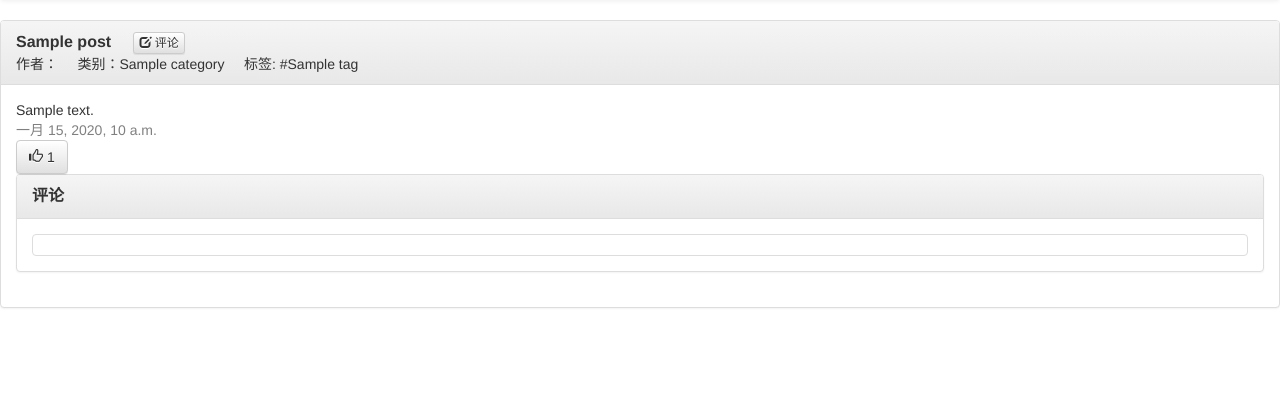
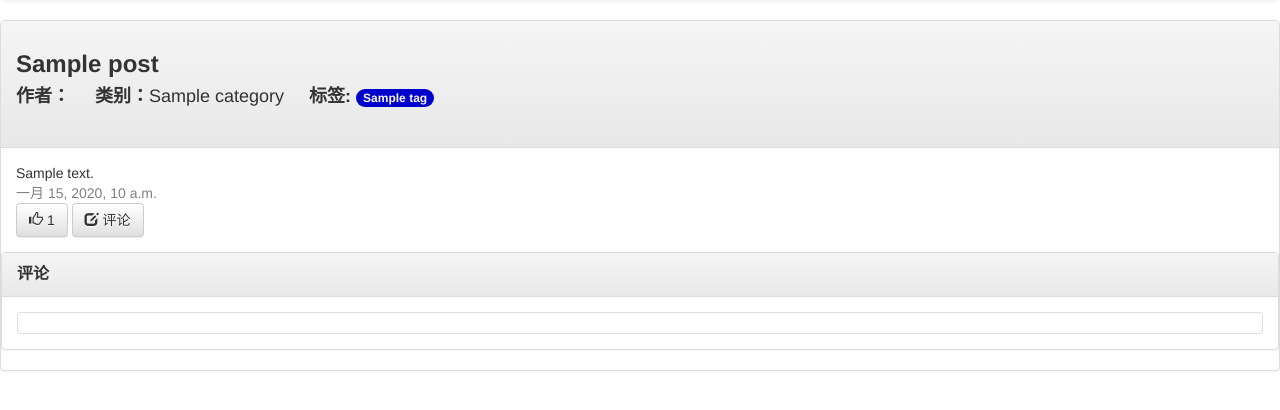
Before and after one commit to zhliuworks/SEproject, a Django app: template project/bbs/templates/bbs/detail.html in a window 1280 px wide. Shown: the part 52-462 px from the top of the page. Run offline with Django 3.2, Linux system fonts and the light colour scheme; the template is opened without the code that fills it: values that come from a table or form of the project are taken from there, others are empty; tables that the repository leaves empty hold one stand-in row (values such as "Sample post").

Commit message:
course pages updated

```diff
--- a/project/bbs/templates/bbs/detail.html
+++ b/project/bbs/templates/bbs/detail.html
@@ -60,8 +60,23 @@
   <div class="panel panel-default">
     <div class="panel-heading">
       <div class="panel-title">
-        <b>{{ post.title }}</b>
-        &nbsp
+        <h3><b>{{ post.title }}</b></h3>
+      </div>
+
+      <div>
+        <h4>
+          <b>作者：</b><a href="/info/{{ post.author.sno }}">{{ post.author.name }}</a>
+          &nbsp&nbsp&nbsp
+          <b>类别：</b>{{ post.category }}
+          &nbsp&nbsp&nbsp
+          <b>标签:</b>
+          {% for tag in tags %}
+          <span class="badge" style="background-color:#0000CD">{{ tag }}</span>
+          {% endfor %}
+        </h4>
+      </div>
+      <!--信息-->
+
       {% if sign %}
       <a href="/bbs/edit/{{ post.id }}">
         <button type="button" class="btn btn-default btn-xs">
@@ -80,28 +95,6 @@
       </a>
       {% endif %}
 
-        <a href="/bbs/comment/{{ post.id }}/0">
-          <button type="submit" formaction="/bbs/comment/{{ post.id }}/0" class="btn btn-default btn-xs">
-            <span class="glyphicon glyphicon-edit" aria-hidden="true"></span>
-            评论
-          </button>
-        </a>
-      </div>
-
-      <!--编辑、评论、删除按钮-->
-
-      <div>
-        作者：<a href="/info/{{ post.author.sno }}">{{ post.author.name }}</a>
-        &nbsp&nbsp&nbsp
-        类别：{{ post.category }}
-        &nbsp&nbsp&nbsp
-        标签:
-        {% for tag in tags %}
-        #{{ tag }}&nbsp
-        {% endfor %}
-      </div>
-      <!--信息-->
-
     </div>
     <div class="panel-body">
       <div>
@@ -110,7 +103,6 @@
       <!--内容-->
 
       <div style="color: gray;">{{ post.create_time }}</div>
-
       {% if not sign_like %}
       <form action="/bbs/like/{{ post.id }}" method="post" style="display: inline;;">
         {% csrf_token %}
@@ -127,7 +119,15 @@
       {% endif %}
       <!--点赞-->
 
-
+      <form method="post" style="display: inline;">
+        {% csrf_token %}
+        <button type="submit" class="btn btn-default" formaction="/bbs/comment/{{ post.id }}/0">
+          <span class="glyphicon glyphicon-edit" aria-hidden="true"></span>
+          评论
+        </button>
+      </form>
+      <!--评论按钮-->
+    </div>
     <!--帖子部分-->
 
     <div class="panel panel-default">
@@ -154,21 +154,17 @@
             </form>
             <!--删除评论-->
             {% endifequal %}
-            </div>
-            <div class="list-group-item-text">
-
             <form action="/bbs/comment/{{ post.id }}/{{ comment.id }}" method="post" style="display: inline;">
               {% csrf_token %}
               <button type="submit" class="btn btn-default btn-xs">
-                  <span class="glyphicon glyphicon-edit" aria-hidden="true"></span>
-                  评论
+                回复
               </button>
             </form>
-
+          </div>
+          <div class="list-group-item-text">
             {{ comment.content }}
-
+          </div>
           <!--评论部分-->
-              </br></br>
           <div class="list-group-item">
             {% for reply in comment.root_comment.all %}
             <div class="list-group-item-heading">
@@ -181,21 +177,20 @@
                 {% csrf_token %}
                 <button type="submit" class="btn btn-default btn-xs">
                   <span class="glyphicon glyphicon-trash" aria-hidden="true"></span>
+                  删除
                 </button>
               </form>
               {% endifequal %}
+              <form action="/bbs/comment/{{ post.id }}/{{ reply.id }}" method="post" style="display: inline;">
+                {% csrf_token %}
+                <button type="submit" class="btn btn-default btn-xs">
+                  回复
+                </button>
+              </form>
             </div>
             <div class="list-group-item-text">
               <div id="comment_{{ reply.pk }}">
-                    <form action="/bbs/comment/{{ post.id }}/{{ reply.id }}" method="post" style="display: inline;">
-                      {% csrf_token %}
-                      <button type="submit" class="btn btn-default btn-xs">
-                        <span class="glyphicon glyphicon-edit" aria-hidden="true"></span>
-                        回复
-                      </button>
-                    </form>
                 {{ reply.content|safe }}
-                    </br>
               </div>
             </div>
             {% endfor %}
@@ -212,109 +207,6 @@
     </div>
   </div>
 
-
-      <!-- 原后端代码（待合并）
-<!DOCTYPE html>
-<html lang="en">
-
-<head>
-  <meta charset="UTF-8">
-  <title>帖子详情</title>
-</head>
-
-<body>
-  <h3>标题： {{ post.title }}</h3>
-  </br>
-  <h3>作者： <a href="/info/{{ post.author.sno }}">{{ post.author.name }}</a></h3>
-  <h3>创建时间: {{ post.create_time }}</h3>
-  <h3>内容: {{ post.content }}</h3>
-  <h3>类别：{{ post.category }}</h3>
-  <h3>标签:
-    <ul>
-      {% for tag in tags %}
-      <li> {{ tag }} </li>
-      {% endfor %}
-    </ul>
-  </h3>
-  <h3>点赞量：{{post.likes}}</h3>
-  {% if sign %}
-  <a href="/bbs/edit/{{ post.id }}">编辑</a><br>
-  {% endif %}
-  <a href="/bbs/comment/{{ post.id }}/0">评论</a><br>
-  <a href="/bbs/">返回帖子主页</a>
-  <form action="/bbs/like/{{ post.id }}" method="post">
-    {% csrf_token %}
-    <input type="submit" value="点赞">
-  </form>
-  {{ message }}
-
-  <h3>评论列表</h3>
-  <ul>
-     {% for comment in comments %}
-         {% if not comment.root %}
-         <li>评论者：<a href="/info/{{ comment.name.sno }}">{{ comment.name.name }}</a></li>
-         <li>评论时间：{{ comment.created }}</li>
-         <li>评论内容：{{ comment.content }}</li>
-         <a href="/bbs/comment/{{ post.id }}/{{ comment.id }}">回复</a>
-            {% ifequal user.sno comment.name.sno %}
-            <form action="/bbs/delete/{{ comment.id }}" method="post">
-             {% csrf_token %}
-              <input type="submit" value="删除">
-            </form>
-            {% endifequal %}
-             <h4>回复列表</h4>
-             {% for reply in comment.root_comment.all %}
-                 <div class="reply">
-                     <span><a href="/info/{{ reply.name.sno }}">{{ reply.name.name }}</a></span>
-                     <span>({{ reply.created|date:"Y-m-d H:i:s" }})</span>
-                     <span>回复</span>
-                     <span><a href="/info/{{ reply.reply_to.sno }}">{{ reply.reply_to.name }}</a>：</span>
-                     <div id="comment_{{ reply.pk }}">
-                       {{ reply.content|safe }}
-                     </div>
-                     {% ifequal user.sno reply.name.sno %}
-                         <form action="/bbs/delete/{{ reply.id }}" method="post">
-                          {% csrf_token %}
-                           <input type="submit" value="删除">
-                         </form>
-                     {% endifequal %}
-                     <a href="/bbs/comment/{{ post.id }}/{{ reply.id }}">回复</a>
-                 </div>
-             {% endfor %}
-         {% endif %}
-     {% endfor %}
-   </ul>
-
-
 </body>
 
 </html>
-
-模态框
-<div class="modal fade" id="myModal" tabindex="-1" role="dialog" aria-labelledby="myModalLabel" aria-hidden="true">
-  <div class="modal-dialog">
-    <div class="modal-content">
-      <div class="modal-header">
-        <button type="button" class="close" data-dismiss="modal" aria-hidden="true">
-          &times;
-        </button>
-        <h4 class="modal-title" id="myModalLabel">
-          评论
-        </h4>
-        <div class="text-center">
-          </br>
-          <textarea class="form-control" rows="5" placeholder="写评论..."></textarea>
-          </br>
-          <button type="submit" class="btn btn-default">发送</button>
-        </div>
-      </div>
-    </div>
-  </div>
-</div>
-</div>
-</div>
--->
-
-</body>
-
-</html>
--- a/project/bbs/templates/bbs/edit_page.html
+++ b/project/bbs/templates/bbs/edit_page.html
@@ -135,7 +135,7 @@
         <br>
         <div class="row">
           <span class="col-sm-4"></span>
-          <label class="col-sm-1 control-label">{{ post_form.tag.label_tag }}</label>
+          <label class="col-sm-1 control-label">{{ post_form.tag.label_tag }}<br>（注：按住Ctrl键选择多个标签）</label>
           <span class="col-sm-5" style="display: inline;">
             {{ post_form.tag}}
           </span>
```
Lines whose indentation alone changed are shown as unchanged.
